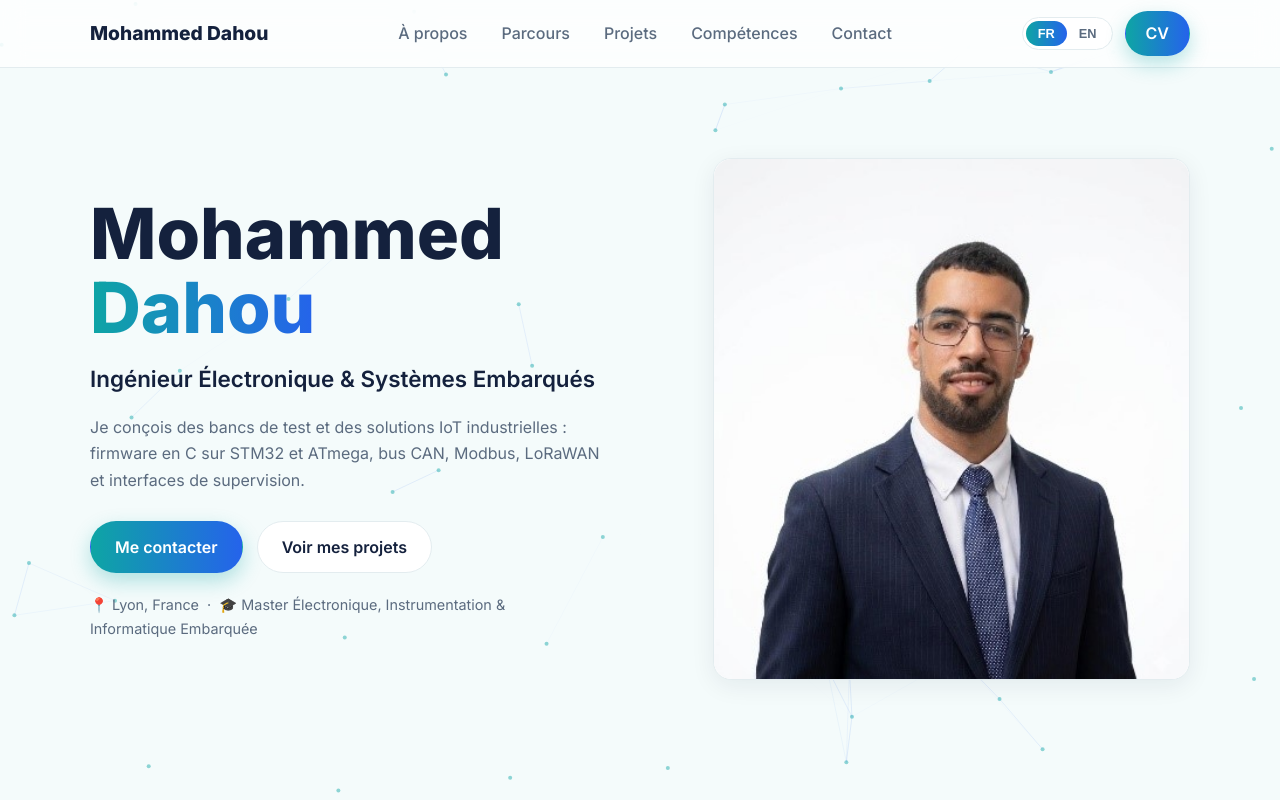
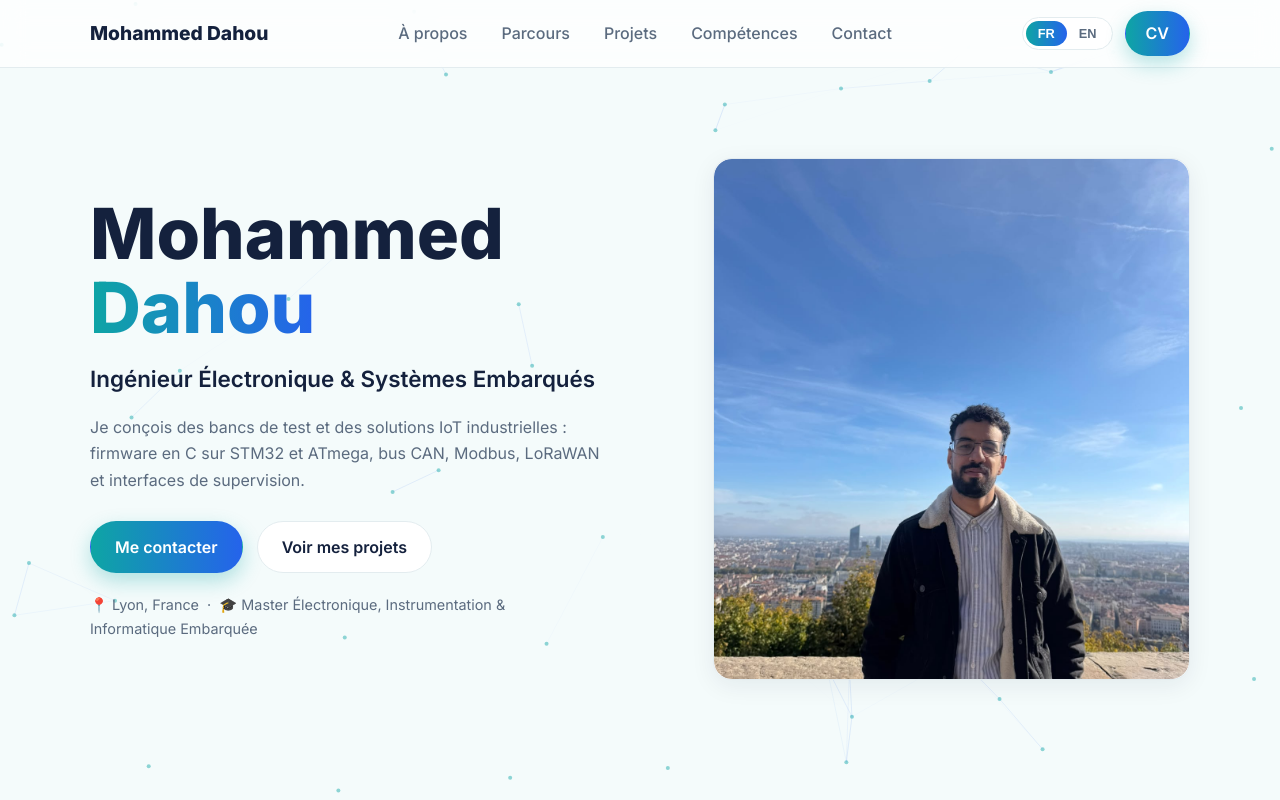
Before and after one commit to DAHOUMOHAMMED/portfolio, a plain HTML site: page index.html in a window 1280 px wide. Shown: the top 800 px of the page. Drawn offline with Linux system fonts and the light colour scheme.

Commit message:
Update index.html

```diff
--- a/index.html
+++ b/index.html
@@ -57,7 +57,7 @@
         </div>
 
         <div class="hero-visual card">
-          <img src="images/photo_profil.jpg" alt="Mohammed Dahou">
+          <img src="images/photo_profil_2.jfif" alt="Mohammed Dahou">
         </div>
       </div>
     </section>
```
